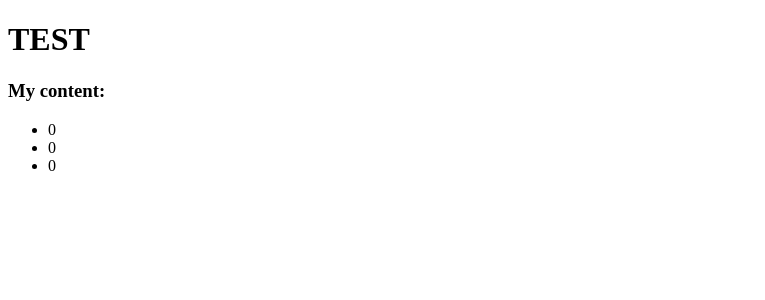
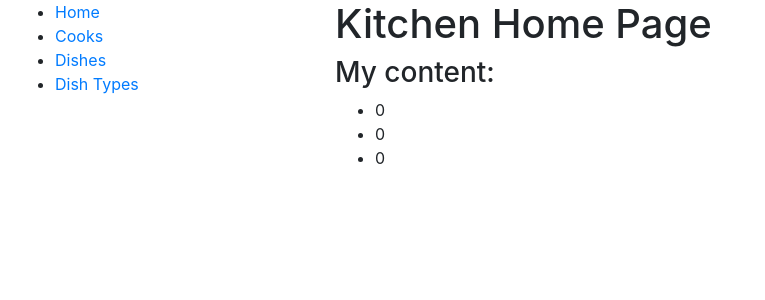
Before and after one commit to Anatolii-Poznyak/this_is_kitchen, a Django app: page /kitchen/ in a window 1280 px wide. Shown: the top 300 px of the page, without its empty margins (0-765 px from the left). Run offline with Django 4.2, Linux system fonts and the light colour scheme; data that the repository does not hold is empty.

Commit message:
Add base.html, restructure default templates, add bootstrap

```diff
--- /dev/null
+++ b/templates/base.html
@@ -0,0 +1,30 @@
+<!DOCTYPE html>
+<html lang="en">
+<head>
+  {% block title %}
+    <title>Kitchen TEST</title>
+  {% endblock %}
+  <meta charset="UTF-8">
+  <meta name="viewport" content="width=device-width, initial-scale=1">
+  <link rel="stylesheet" href="https://cdn.jsdelivr.net/npm/bootstrap@4.6.2/dist/css/bootstrap.min.css" integrity="sha384-xOolHFLEh07PJGoPkLv1IbcEPTNtaed2xpHsD9ESMhqIYd0nLMwNLD69Npy4HI+N" crossorigin="anonymous">
+</head>
+<body>
+<div class="container-fluid">
+  <div class="row">
+    <div class="col-sm-3">
+      {% block sidebar %}
+        <ul>
+          <li><a href="{% url 'kitchen:index' %}">Home</a></li>
+          <li><a href="#">Cooks</a></li>
+          <li><a href="#">Dishes</a></li>
+          <li><a href="#">Dish Types</a></li>
+        </ul>
+      {% endblock %}
+    </div>
+    <div class="col-sm-9">
+      {% block content %}{% endblock %}
+    </div>
+  </div>
+</div>
+</body>
+</html>
--- a/templates/kitchen/index.html
+++ b/templates/kitchen/index.html
@@ -1,17 +1,11 @@
-<!DOCTYPE html>
-<html lang="en">
-<head>
-  <meta charset="UTF-8">
-  <title>Title TEST</title>
-  <h1>TEST</h1>
-</head>
-<body>
-<h3>My content:</h3>
-<ul>
-  <li>{{ num_cooks }}</li>
-  <li>{{ num_dish_types }}</li>
-  <li>{{ num_dishes }}</li>
+{% extends "base.html" %}
 
-</ul>
-</body>
-</html>
+{% block content %}
+  <h1>Kitchen Home Page</h1>
+  <h3>My content:</h3>
+   <ul>
+     <li>{{ num_cooks }}</li>
+     <li>{{ num_dish_types }}</li>
+     <li>{{ num_dishes }}</li>
+   </ul>
+{% endblock %}
```
